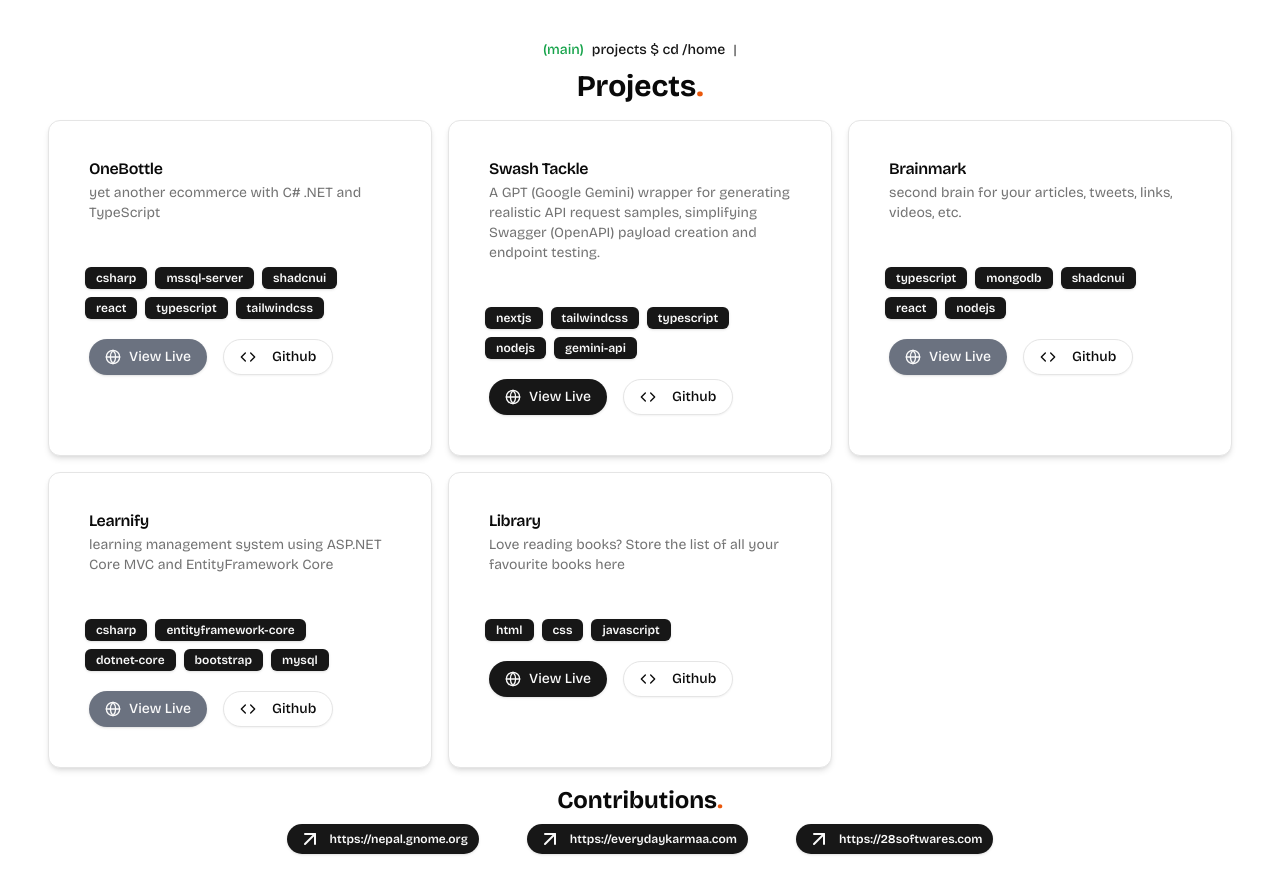
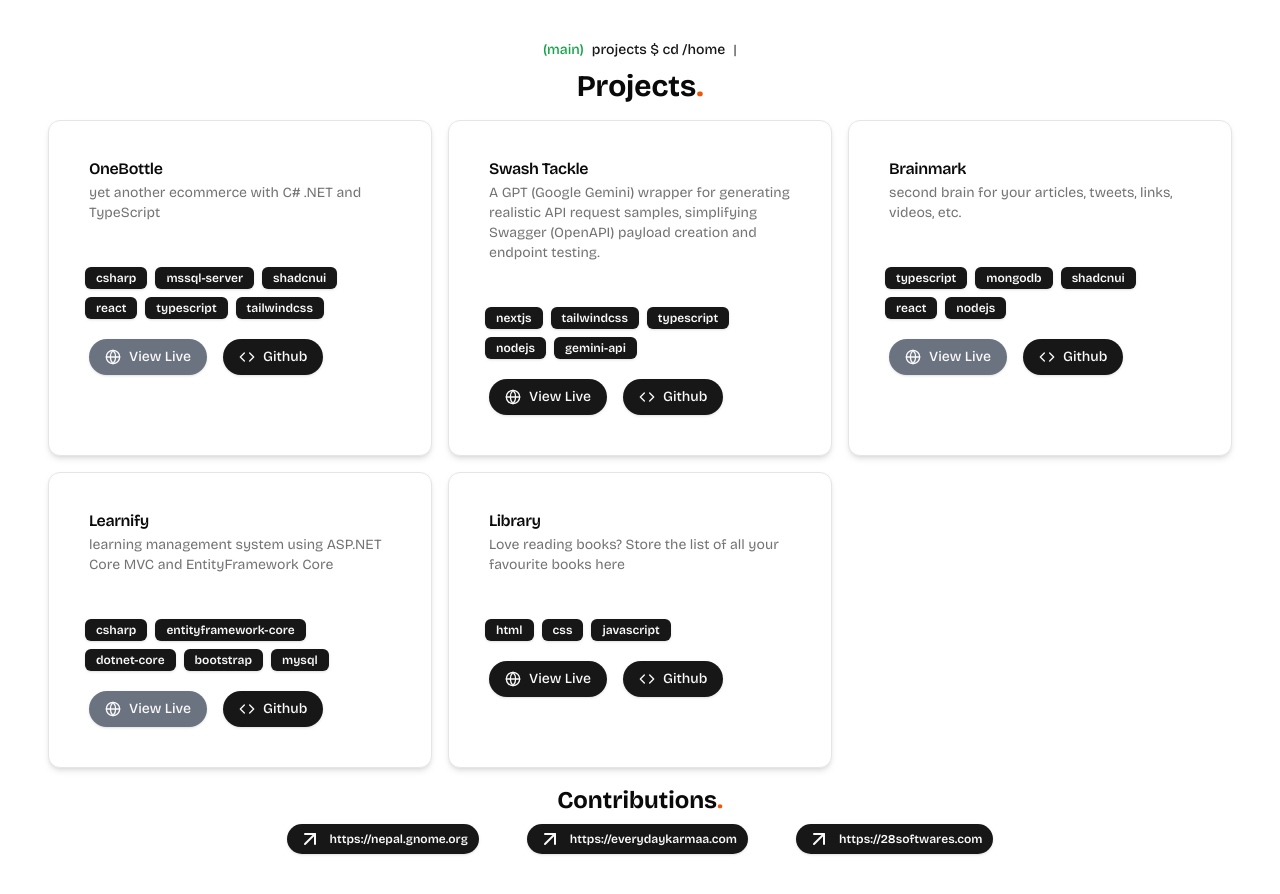
Before and after one commit to kshetritej/kshetritej, a Next.js app: page /projects in a window 1280 px wide. Built offline with nearby package versions, Linux system fonts and the light colour scheme; a web font is replaced by a local one.

Commit message:
fix: github link button

```diff
--- a/app/projects/project-card.tsx
+++ b/app/projects/project-card.tsx
@@ -3,6 +3,7 @@ import { Card, CardDescription, CardFooter, CardHeader, CardTitle } from "@/comp
 import { Code, Globe } from "lucide-react";
 import { Badge } from "@/components/ui/badge";
 import { Project } from "../(types)";
+import Link from 'next/link'
 
 export function ProjectCard({ project }: { project: Project }) {
     return (
@@ -22,10 +23,10 @@ export function ProjectCard({ project }: { project: Project }) {
                 <CardFooter className="gap-4">
                     {
                         project.live_url ?
-                            <Button className="rounded-full"><Globe /> <a target="_blank" href={project?.live_url}>View Live</a></Button> :
+                            <Link target="_blank" href={project?.live_url}><Button className="rounded-full"><Globe />View Live</Button></Link> :
                             <Button className="bg-gray-500 hover:bg-gray-500 rounded-full"><Globe /> View Live </Button>
                     }
-                    <Button variant={'outline'} className="rounded-full"><Code /><a href={project.github_url} target="_blank"></a>Github</Button>
+                    <Link target="_blank" href={project.github_url}><Button className="rounded-full"><Code/>Github</Button></Link>
                 </CardFooter>
             </div>
         </Card>
```
